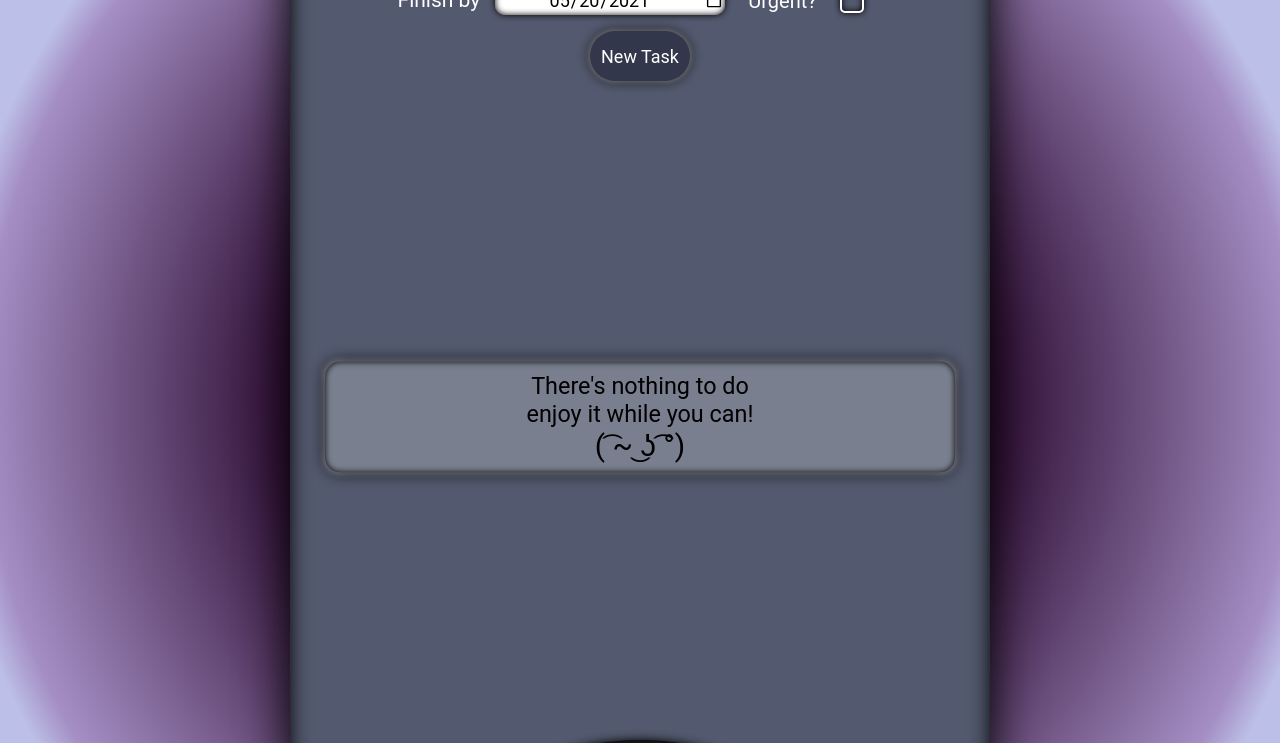
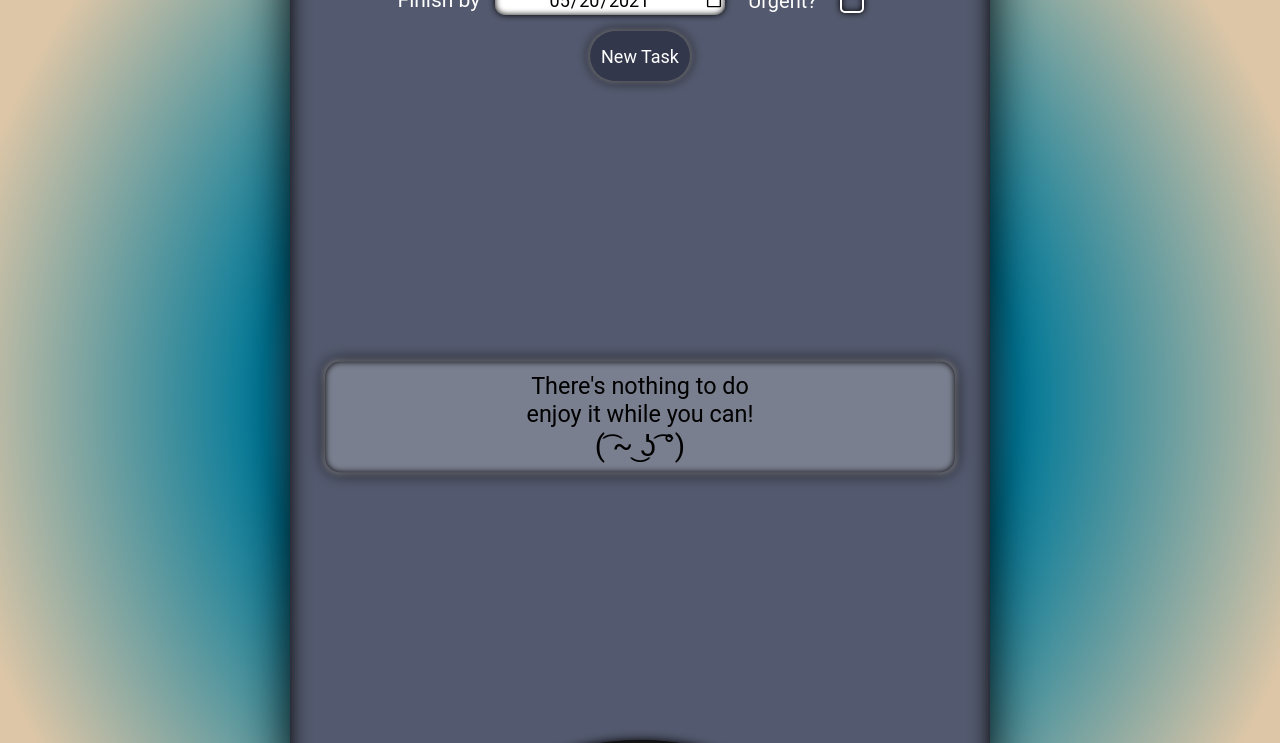
Before and after one commit to bysiuxvx/ToDoApp-react, a React (Create React App) app: page / in a window 1280 px wide. Shown: the top 743 px of the page. Built offline with nearby package versions, Linux system fonts and the light colour scheme.

Commit message:
work in progress

```diff
--- a/src/components/AddTask.js
+++ b/src/components/AddTask.js
@@ -60,7 +60,7 @@ const AddTask = (props) => {
                 min={minDate}
                 value={date}
                 onChange={(event) => {
-                  if (event.target.value == '') {
+                  if (event.target.value === '') {
                     alert('Choose a correct date!');
                   } else setDate(event.target.value);
                 }}
@@ -68,7 +68,7 @@ const AddTask = (props) => {
             </label>
           </div>
 
-          <label class="checkbox-label">
+          <label className="checkbox-label">
             {' '}
             <div className="title">Urgent?</div>
             <input
@@ -76,7 +76,7 @@ const AddTask = (props) => {
               checked={urgent}
               onChange={(event) => setUrgent(event.target.checked)}
             />
-            <span class="checkbox-custom rectangular"></span>
+            <span className="checkbox-custom rectangular"></span>
           </label>
         </div>
         <button className="submitBtn" onClick={handleSubmit}>
--- a/src/components/App.js
+++ b/src/components/App.js
@@ -1,4 +1,4 @@
-import React, { Component, useState } from 'react';
+import React, { useState } from 'react';
 import '../styles/App.css';
 import AddTask from './AddTask';
 import TaskList from './TaskList';
--- a/src/components/Footer.js
+++ b/src/components/Footer.js
@@ -1,7 +1,6 @@
 import React from 'react';
 import '../styles/footer.css';
 import { FaGithub } from 'react-icons/fa';
-import { motion } from 'framer-motion';
 
 const Footer = () => {
   // bottom: 0;
--- a/src/components/Task.js
+++ b/src/components/Task.js
@@ -1,4 +1,4 @@
-import React, { Component, useState } from 'react';
+import React from 'react';
 import '../styles/task.css';
 import { IoMdClose } from 'react-icons/io';
 import { MdDone } from 'react-icons/md';
--- a/src/styles/App.css
+++ b/src/styles/App.css
@@ -12,12 +12,13 @@ body {
   text-align: center;
   min-height: 100vh;
   overflow: hidden;
-  background: rgb(34, 0, 36);
+
+  background: rgb(142, 147, 196);
   background: radial-gradient(
     circle,
-    rgba(34, 0, 36, 1) 42%,
-    rgba(164, 142, 196, 1) 87%,
-    rgba(188, 191, 231, 1) 92%
+    rgba(142, 147, 196, 1) 19%,
+    rgba(0, 121, 153, 1) 50%,
+    rgba(221, 198, 167, 1) 92%
   );
 }
 
```
